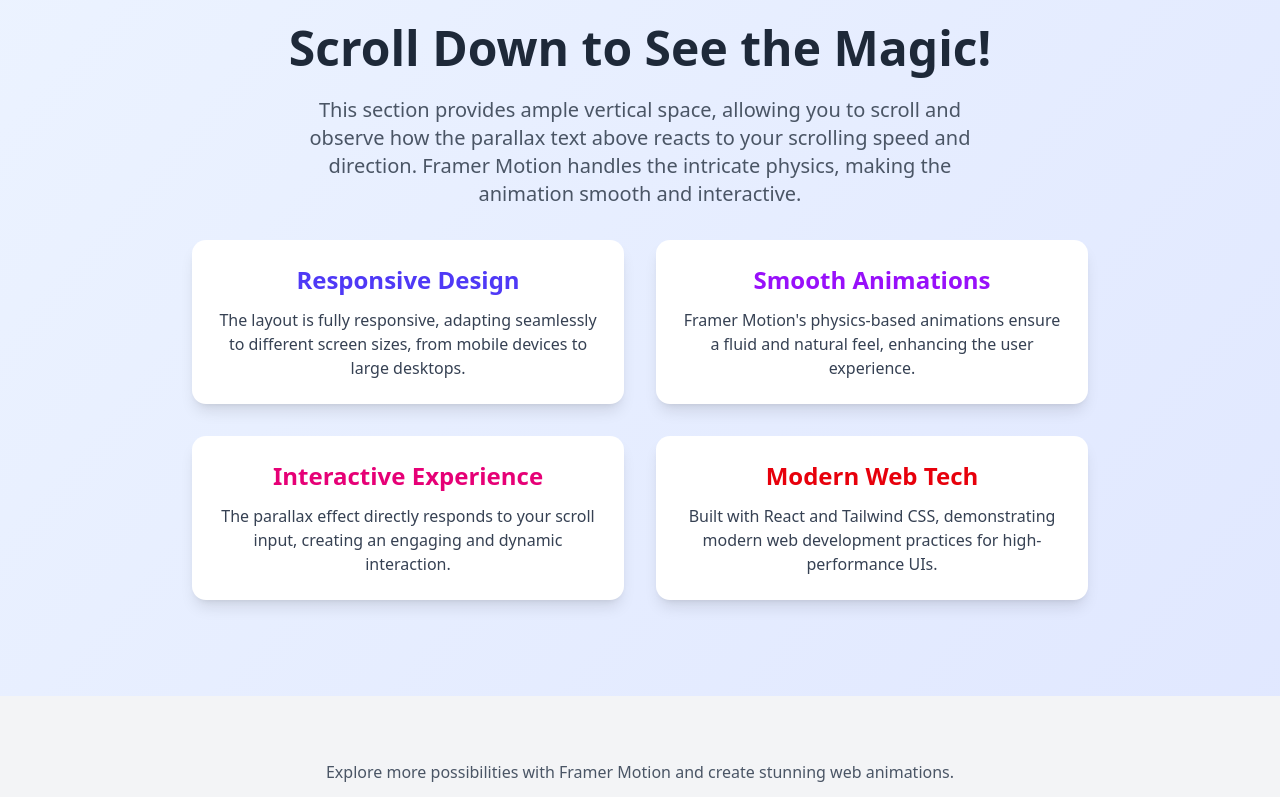
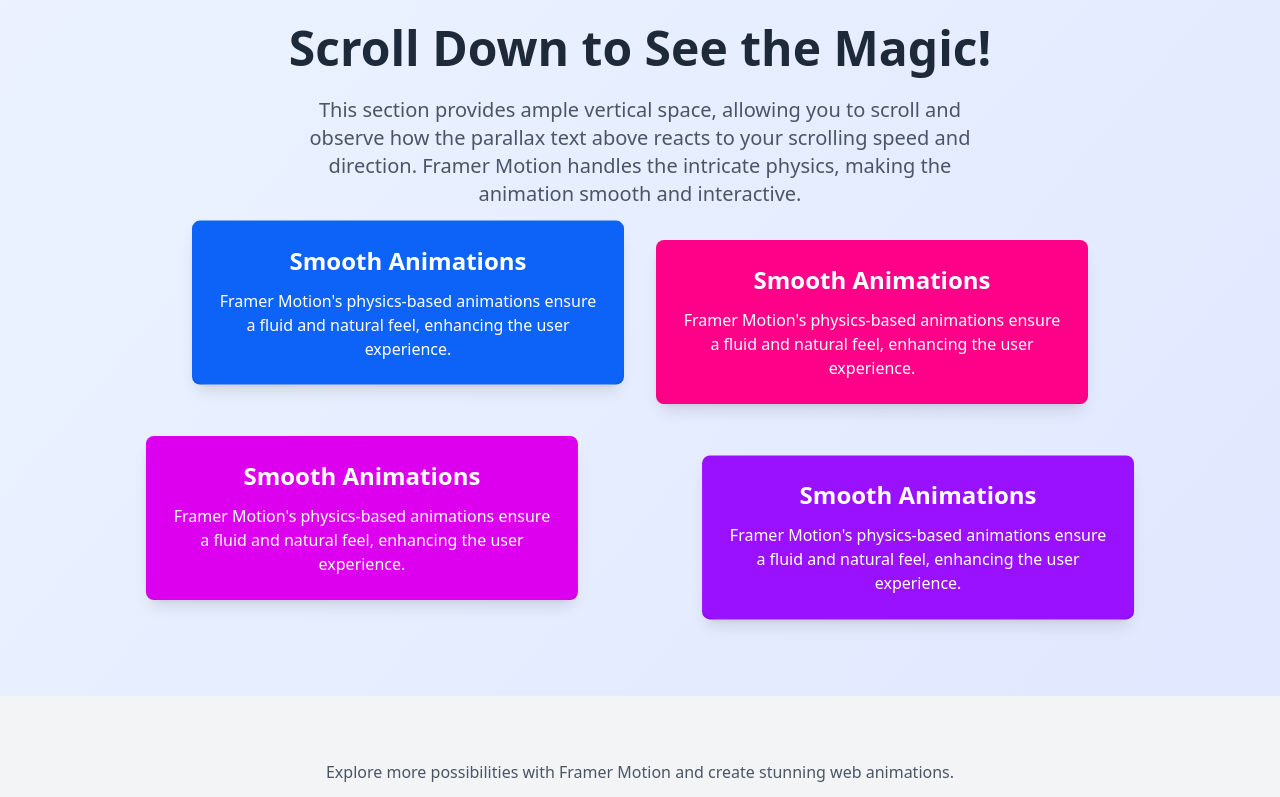
Before and after one commit to rashelmahomud/animated-project, a Next.js app: page / in a window 1280 px wide. Shown: the part 1520-2317 px from the top of the page. Built offline with nearby package versions, Linux system fonts and the light colour scheme.

Commit message:
update design

```diff
--- a/src/components/magic.jsx
+++ b/src/components/magic.jsx
@@ -1,6 +1,6 @@
-'use client'; // This directive is necessary for client-side functionality in frameworks like Next.js
+"use client"; // This directive is necessary for client-side functionality in frameworks like Next.js
 
-import React, { useRef } from "react";
+import React, { useEffect, useRef, useState } from "react";
 import {
   motion,
   useScroll,
@@ -8,8 +8,9 @@ import {
   useTransform,
   useMotionValue,
   useVelocity,
-  useAnimationFrame
+  useAnimationFrame,
 } from "framer-motion";
+import Magic2 from "./magic2";
 // import { wrap } from "@motionone/utils"; // This import caused the error
 
 /**
@@ -50,16 +51,14 @@ function ParallaxText({ children, baseVelocity = 100 }) {
   // This makes the parallax effect feel more fluid and natural.
   const smoothVelocity = useSpring(scrollVelocity, {
     damping: 50,
-    stiffness: 400
+    stiffness: 400,
   });
 
-
   const velocityFactor = useTransform(smoothVelocity, [0, 1000], [0, 5], {
-    clamp: false
+    clamp: false,
   });
 
   const x = useTransform(baseX, (v) => `${wrap(-20, -45, v)}%`);
-
 
   const directionFactor = useRef(1);
 
@@ -82,29 +81,57 @@ function ParallaxText({ children, baseVelocity = 100 }) {
   });
 
   return (
-
     <div className="parallax overflow-hidden whitespace-nowrap flex text-4xl sm:text-5xl md:text-6xl lg:text-7xl uppercase font-extrabold py-4 px-0">
-
-      <motion.div className="scroller flex" style={{ x, willChange: 'transform' }}>
-
-        <span className="block mr-8 text-indigo-600 dark:text-indigo-400 drop-shadow-lg">{children} </span>
-        <span className="block mr-8 text-purple-600 dark:text-purple-400 drop-shadow-lg">{children} </span>
-        <span className="block mr-8 text-pink-600 dark:text-pink-400 drop-shadow-lg">{children} </span>
-        <span className="block mr-8 text-red-600 dark:text-red-400 drop-shadow-lg">{children} </span>
+      <motion.div
+        className="scroller flex"
+        style={{ x, willChange: "transform" }}
+      >
+        <span className="block mr-8 text-indigo-600 dark:text-indigo-400 drop-shadow-lg">
+          {children}{" "}
+        </span>
+        <span className="block mr-8 text-purple-600 dark:text-purple-400 drop-shadow-lg">
+          {children}{" "}
+        </span>
+        <span className="block mr-8 text-pink-600 dark:text-pink-400 drop-shadow-lg">
+          {children}{" "}
+        </span>
+        <span className="block mr-8 text-red-600 dark:text-red-400 drop-shadow-lg">
+          {children}{" "}
+        </span>
       </motion.div>
     </div>
   );
 }
 
+export default function Magic() {
+  const initialOrder = ["#ff0088", "#dd00ee", "#9911ff", "#0d63f8"];
 
-export default function Magic() {
+  const [order, setOrder] = useState(initialOrder);
+
+  useEffect(() => {
+    const timeout = setTimeout(() => setOrder(shuffle(order)), 1000);
+    return () => clearTimeout(timeout);
+  }, [order]);
+
+  function shuffle([...array]) {
+    return array.sort(() => Math.random() - 0.5);
+  }
+
+  const spring = {
+    type: "spring",
+    damping: 20,
+    stiffness: 300,
+  };
+
   return (
-
     <div className="min-h-screen bg-gradient-to-br from-blue-50 to-indigo-100 dark:from-gray-900 dark:to-gray-800 font-inter text-gray-900 dark:text-gray-100 overflow-x-hidden">
       {/* Tailwind CSS CDN for styling */}
       <script src="https://cdn.tailwindcss.com"></script>
       {/* Google Fonts - Inter */}
-      <link href="https://fonts.googleapis.com/css2?family=Inter:wght@400;600;700;800&display=swap" rel="stylesheet" />
+      <link
+        href="https://fonts.googleapis.com/css2?family=Inter:wght@400;600;700;800&display=swap"
+        rel="stylesheet"
+      />
 
       {/* Main content section */}
       <section className="relative z-10 py-10 px-4 md:px-8 lg:px-16 flex flex-col items-center justify-center text-center">
@@ -112,8 +139,9 @@ export default function Magic() {
           Dynamic Scroll Effects
         </h1>
         <p className="text-lg sm:text-xl md:text-2xl max-w-3xl mb-12 text-gray-700 dark:text-gray-300">
-          Experience fluid animations driven by scroll velocity using Framer Motion.
-          This example showcases a responsive parallax text effect that adapts to user interaction.
+          Experience fluid animations driven by scroll velocity using Framer
+          Motion. This example showcases a responsive parallax text effect that
+          adapts to user interaction.
         </p>
       </section>
 
@@ -129,46 +157,40 @@ export default function Magic() {
           Scroll Down to See the Magic!
         </h2>
         <p className="text-lg sm:text-xl max-w-2xl mx-auto text-gray-600 dark:text-gray-400 mb-8">
-          This section provides ample vertical space, allowing you to scroll and observe
-          how the parallax text above reacts to your scrolling speed and direction.
-          Framer Motion handles the intricate physics, making the animation smooth and interactive.
+          This section provides ample vertical space, allowing you to scroll and
+          observe how the parallax text above reacts to your scrolling speed and
+          direction. Framer Motion handles the intricate physics, making the
+          animation smooth and interactive.
         </p>
-        <div className="grid grid-cols-1 md:grid-cols-2 gap-8 max-w-4xl mx-auto">
-          <div className="bg-white dark:bg-gray-700 p-6 rounded-xl shadow-lg hover:shadow-xl transition-shadow duration-300">
-            <h3 className="text-2xl font-semibold mb-3 text-indigo-600 dark:text-indigo-400">Responsive Design</h3>
-            <p className="text-gray-700 dark:text-gray-300">
-              The layout is fully responsive, adapting seamlessly to different screen sizes,
-              from mobile devices to large desktops.
-            </p>
-          </div>
-          <div className="bg-white dark:bg-gray-700 p-6 rounded-xl shadow-lg hover:shadow-xl transition-shadow duration-300">
-            <h3 className="text-2xl font-semibold mb-3 text-purple-600 dark:text-purple-400">Smooth Animations</h3>
-            <p className="text-gray-700 dark:text-gray-300">
+
+        <ul className="grid grid-cols-1 md:grid-cols-2 gap-8 max-w-4xl mx-auto justify-center items-center gap-2 p-0 m-0 list-none relative">
+          {order.map((backgroundColor) => (
+            <motion.div
+              key={backgroundColor}
+              layout
+              transition={spring}
+              style={{ backgroundColor }}
+              className="rounded-md"
+            >
+              <div className="p-6 rounded-xl shadow-lg hover:shadow-xl transition-shadow duration-300 text-white">
+            <h3 className="text-2xl font-semibold mb-3 ">Smooth Animations</h3>
+            <p className="">
               Framer Motion's physics-based animations ensure a fluid and natural feel,
               enhancing the user experience.
             </p>
           </div>
-          <div className="bg-white dark:bg-gray-700 p-6 rounded-xl shadow-lg hover:shadow-xl transition-shadow duration-300">
-            <h3 className="text-2xl font-semibold mb-3 text-pink-600 dark:text-pink-400">Interactive Experience</h3>
-            <p className="text-gray-700 dark:text-gray-300">
-              The parallax effect directly responds to your scroll input, creating an engaging
-              and dynamic interaction.
-            </p>
-          </div>
-          <div className="bg-white dark:bg-gray-700 p-6 rounded-xl shadow-lg hover:shadow-xl transition-shadow duration-300">
-            <h3 className="text-2xl font-semibold mb-3 text-red-600 dark:text-red-400">Modern Web Tech</h3>
-            <p className="text-gray-700 dark:text-gray-300">
-              Built with React and Tailwind CSS, demonstrating modern web development practices
-              for high-performance UIs.
-            </p>
-          </div>
-        </div>
+            </motion.div>
+          ))}
+        </ul>
+
+
       </div>
 
       {/* Footer or more content to ensure continued scrollability */}
       <div className="py-16 px-4 md:px-8 lg:px-16 text-center bg-gray-100 dark:bg-gray-800">
         <p className="text-gray-600 dark:text-gray-400">
-          Explore more possibilities with Framer Motion and create stunning web animations.
+          Explore more possibilities with Framer Motion and create stunning web
+          animations.
         </p>
       </div>
     </div>
--- /dev/null
+++ b/src/components/magic2.jsx
@@ -0,0 +1,48 @@
+"use client";
+
+import { Transition } from "motion/react";
+import * as motion from "motion/react-client";
+import { useEffect, useState } from "react";
+
+export default function Magic2() {
+//   const [order, setOrder] = useState(initialOrder);
+
+//   useEffect(() => {
+//     const timeout = setTimeout(() => setOrder(shuffle(order)), 1000);
+//     return () => clearTimeout(timeout);
+//   }, [order]);
+
+  return (
+    <ul className="flex flex-wrap justify-center items-center gap-2 w-[300px] p-0 m-0 list-none relative">
+      {order.map((backgroundColor) => (
+
+        <motion.div
+
+          key={backgroundColor}
+          layout
+          transition={spring}
+          className="w-[100px] h-[100px] rounded-[10px]"
+          style={{ backgroundColor }}
+        >
+             <p className="text-gray-700 dark:text-gray-300">
+              Framer Motion's physics-based animations ensure a fluid and natural feel,
+              enhancing the user experience.
+            </p>
+        </motion.div>
+
+      ))}
+    </ul>
+  );
+}
+
+// const initialOrder = ["#ff0088", "#dd00ee", "#9911ff", "#0d63f8"];
+
+// function shuffle([...array]) {
+//   return array.sort(() => Math.random() - 0.5);
+// }
+
+// const spring = {
+//   type: "spring",
+//   damping: 20,
+//   stiffness: 300,
+// };
```
